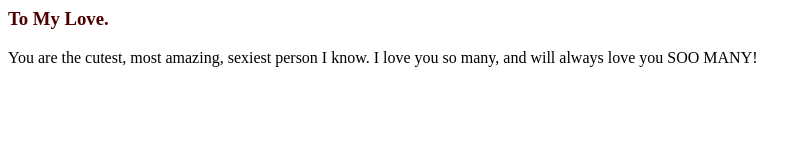
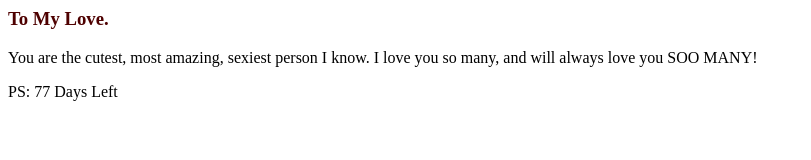
Before and after one commit to BitchnessHiself/BitchnessHiself.github.io, a plain HTML site: page index.html in a window 1280 px wide. Shown: the whole page, without its empty margins (0-811 px from the left). Drawn offline with Linux system fonts and the light colour scheme.

Commit message:
Update index.html

```diff
--- a/index.html
+++ b/index.html
@@ -5,6 +5,7 @@
 
     <body>
         <p stlye="margin-top:100px">You are the cutest, most amazing, sexiest person I know. I love you so many, and will always love you SOO MANY!</p>
+        <p> PS: 77 Days Left </p>
     </body>
 
 </body>
```
